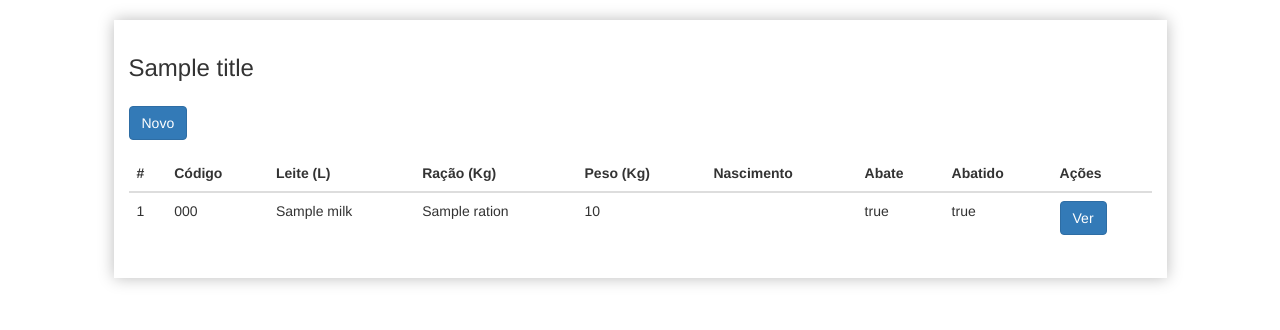
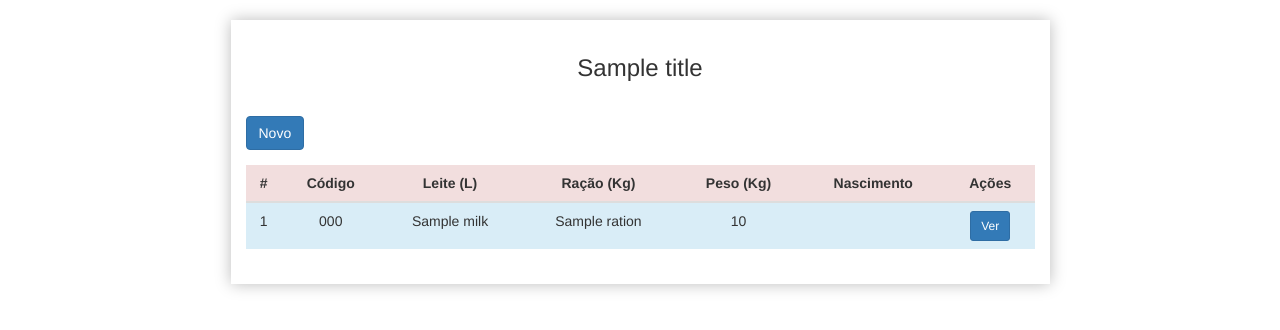
Before and after one commit to rubensabjr/Cattle-Crud, a Symfony app: template templates/cattle/index.html.twig in a window 1280 px wide. Shown: the part 52-382 px from the top of the page. Run offline with Twig, Linux system fonts and the light colour scheme; the template is opened without the code that fills it: most values are stand-ins (such as "Sample title", 1, 10 or a date in 2020); some libraries are stand-ins or nearby versions.

Commit message:
feat: Templates - Estilizando tabelas.

```diff
--- a/templates/base.html.twig
+++ b/templates/base.html.twig
@@ -99,13 +99,22 @@
             >
 
                 {% block body %}
+                    <style>
+                        .jumbotron {
+                            box-shadow: 0px 0px 15px #0004;
+                            padding: 15px;
+                            background-color: #e3f2fd;
+                        }
+
+                        #report {
+                            margin-top: 20px;
+                        }
+                    </style>
+
                     <div class="col-md-6">
-                        <div class="jumbotron"
-                            style="box-shadow: 0px 0px 15px #0004;
-                                    padding: 15px;
-                                    background-color: white;">
-
-                            <h1>Bem Vindo!</h1>
+                        <div class="jumbotron text-center">
+                            <i class="fa fa-smile-o fa-5x" id="report"></i>
+                            <h2>Bem Vindo!</h2>
                             <p>Sistema de gestão de bovinos</p>
                         </div>
                     </div>
--- a/templates/cattle/index.html.twig
+++ b/templates/cattle/index.html.twig
@@ -1,40 +1,58 @@
 {% extends 'base.html.twig' %}
 
 {% block body %}
-    <div class="container" style="box-shadow: 0px 0px 15px #0004; padding: 15px; margin-bottom: 20px; width: 90%;">
-        <h3> {{title}} </h3>
+    <style>
+        th {
+            text-align: center;
+        }
 
-        <a  href="{{ path('create') }}" class="btn btn-primary" style="margin: 15px 0 15px 0;">
+        #list {
+            box-shadow: 0px 0px 15px #0004;
+            padding: 15px;
+            margin-bottom: 20px;
+            width: 70%;
+        }
+
+        .title {
+            text-align: center;
+            margin-bottom: 20px;
+        }
+
+        #new {
+            margin: 15px 0 15px 0;
+        }
+    </style>
+
+    <div class="container" id="list">
+        <h3 class="title"> {{title}} </h3>
+
+        <a  href="{{ path('create') }}" class="btn btn-primary" id="new">
             Novo
         </a>
 
         <div class="table-responsive">
             <table class="table">
                 <thead>
-                    <tr>
+                    <tr class="danger">
                         <th>#</th>
                         <th>Código</th>
                         <th>Leite (L)</th>
                         <th>Ração (Kg)</th>
                         <th>Peso (Kg)</th>
                         <th>Nascimento</th>
-                        <th>Abate</th>
-                        <th>Abatido</th>
                         <th>Ações</th>
                     </tr>
                 </thead>
                 <tbody>
                     {% for cattle in cattles %}
-                        <tr>
+                        <tr class="info text-center">
                             <td>{{ cattle.id }}</td>
                             <td> {{ cattle.code }} </td>
                             <td> {{ cattle.milk }} </td>
                             <td> {{ cattle.ration }} </td>
                             <td> {{ cattle.weight }} </td>
                             <td> {{ cattle.birth.format('d-m-Y') }} </td>
-                            <td> {{ cattle.slaughter ? 'true' : 'false' }} </td>
-                            <td> {{ cattle.slaughtered ? 'true' : 'false' }} </td>
-                            <td> <a  href="{{ path('getById', {id: cattle.id}) }}" class="btn btn-primary">Ver</a> </td>
+                            <td> <a  href="{{ path('getById', {id: cattle.id}) }}" class="btn btn-primary btn-sm">Ver</a> </td>
                         </tr>
                     {% endfor %}
                 </tbody>
```
Also changed, not shown: templates/cattle/slaughter.html.twig (+23 -9 lines).
